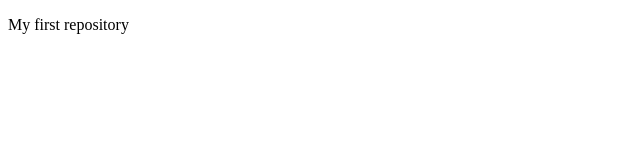
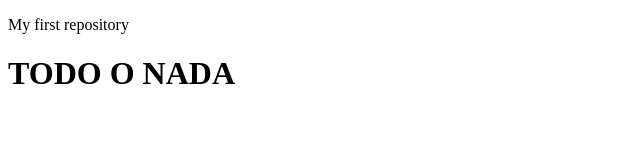
Before and after one commit to SebasFons/my.repository, a plain HTML site: page index.html in a window 1280 px wide. Shown: the whole page, without its empty margins (0-640 px from the left). Drawn offline with Linux system fonts and the light colour scheme.

Commit message:
titulo añadido

```diff
--- a/index.html
+++ b/index.html
@@ -7,5 +7,6 @@
 </head>
 <body>
     <p>My first repository</p>
+    <h1>TODO O NADA</h1>
 </body>
 </html>
```
